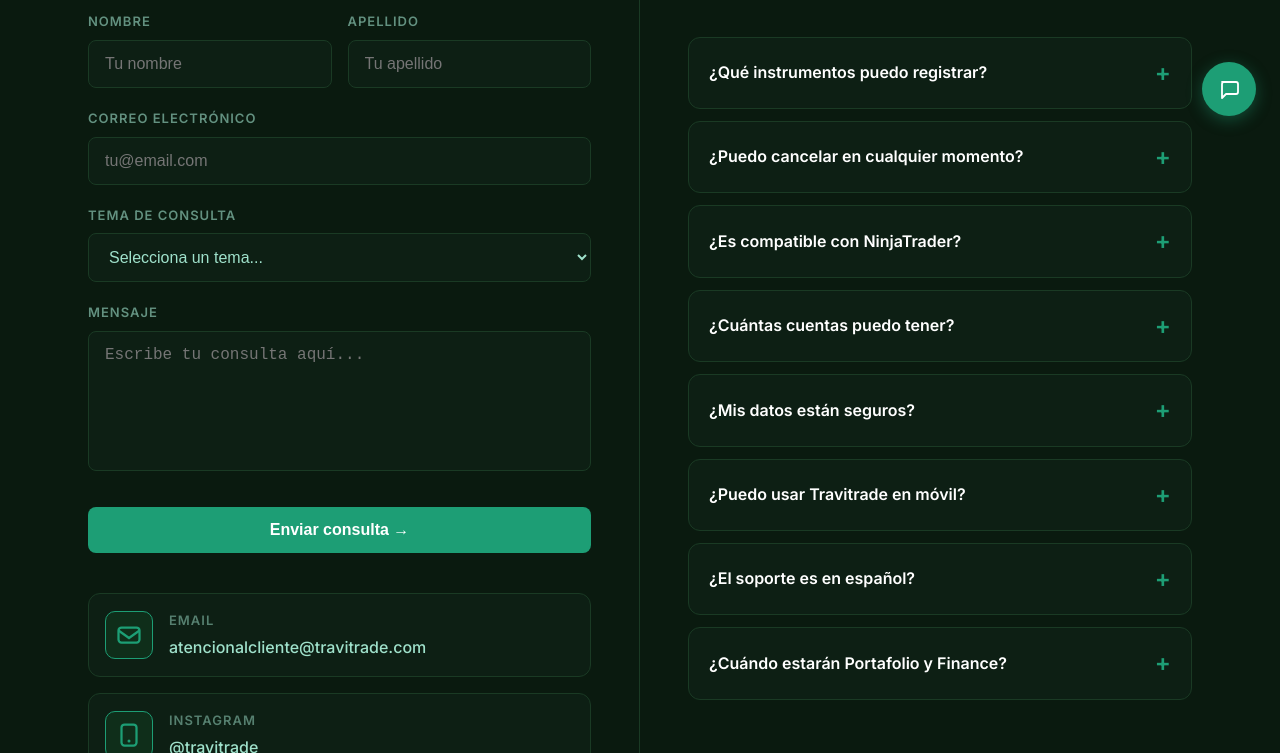
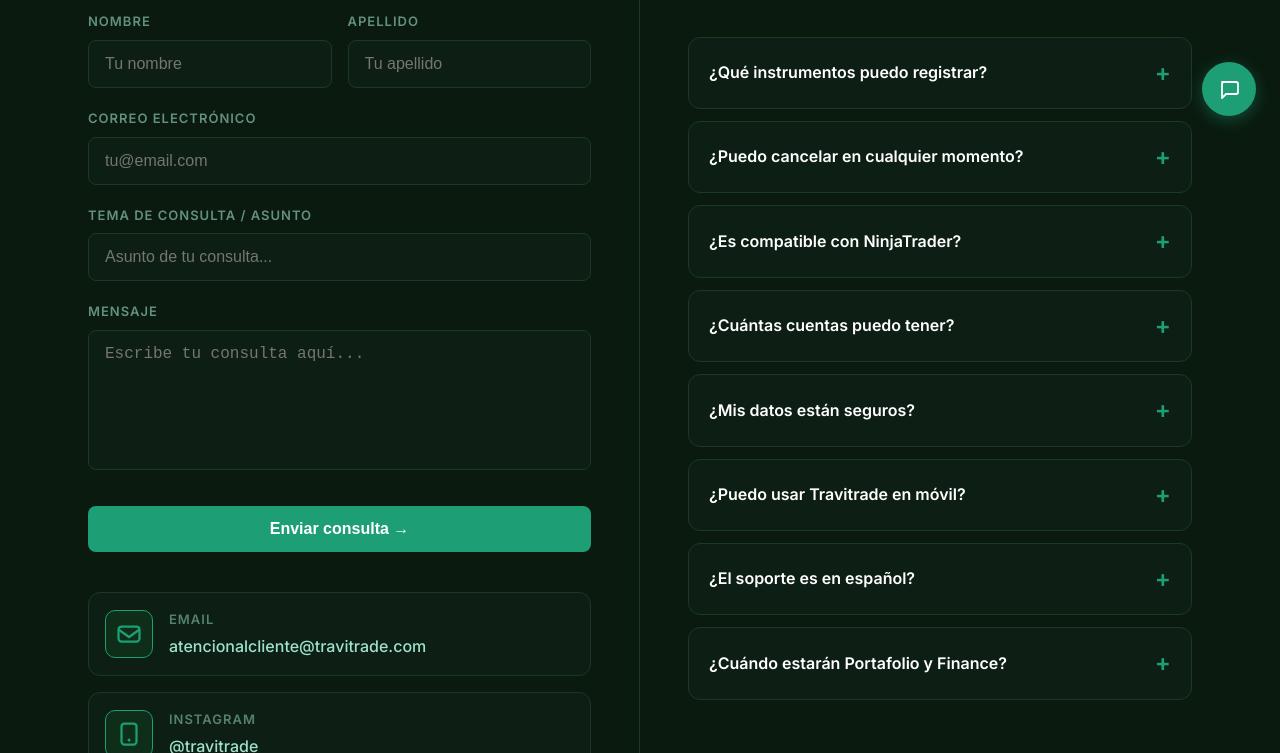
Before and after one commit to corvenca/travitrade-web, a website: page pages/contacto.html in a window 1280 px wide. Shown: the part 660-1413 px from the top of the page. Drawn offline with Linux system fonts and the light colour scheme.

Commit message:
Feature: formulario contacto web conectado a API travitrade-app

```diff
--- a/pages/contacto.html
+++ b/pages/contacto.html
@@ -84,39 +84,35 @@
       <div class="col-title">Envíanos un mensaje</div>
       <p class="col-sub">Completa el formulario y te responderemos a la brevedad posible.</p>
 
-      <form id="contact-form" onsubmit="event.preventDefault(); window.submitContactForm();">
+      <div id="success-msg" style="display:none; text-align:center; padding: 32px 24px; background: #0d1f14; border: 1px solid #1D9E75; border-radius: 12px; margin-bottom: 24px;">
+        <h3 style="color:#1D9E75; font-size: 20px; margin-bottom: 8px;">¡Consulta enviada con éxito! 🎉</h3>
+        <p style="color:rgba(159,225,203,0.8); font-size: 14px; margin:0;">Gracias por contactarnos. Te responderemos muy pronto a tu correo.</p>
+      </div>
+
+      <form id="form-contacto" onsubmit="enviarConsulta(event)">
         <div class="form-row">
           <div class="form-group">
             <label class="form-label">NOMBRE</label>
-            <input class="form-input" id="cf-nombre" type="text" placeholder="Tu nombre" required />
+            <input class="form-input" id="nombre" type="text" placeholder="Tu nombre" required />
           </div>
           <div class="form-group">
             <label class="form-label">APELLIDO</label>
-            <input class="form-input" id="cf-apellido" type="text" placeholder="Tu apellido" />
+            <input class="form-input" id="apellido" type="text" placeholder="Tu apellido" />
           </div>
         </div>
         <div class="form-group">
           <label class="form-label">CORREO ELECTRÓNICO</label>
-          <input class="form-input" id="cf-email" type="email" placeholder="tu@email.com" required />
+          <input class="form-input" id="email" type="email" placeholder="tu@email.com" required />
         </div>
         <div class="form-group">
-          <label class="form-label">TEMA DE CONSULTA</label>
-          <select class="form-select" id="cf-tema" required>
-            <option value="">Selecciona un tema...</option>
-            <option>Travi Journals</option>
-            <option>Planes y precios</option>
-            <option>Problemas técnicos</option>
-            <option>Sugerencias</option>
-            <option>Travi Portafolio (próximamente)</option>
-            <option>Travi Finance (próximamente)</option>
-            <option>Otro</option>
-          </select>
+          <label class="form-label">TEMA DE CONSULTA / ASUNTO</label>
+          <input class="form-input" id="asunto" type="text" placeholder="Asunto de tu consulta..." required />
         </div>
         <div class="form-group">
           <label class="form-label">MENSAJE</label>
-          <textarea class="form-textarea" id="cf-mensaje" placeholder="Escribe tu consulta aquí..." required></textarea>
+          <textarea class="form-textarea" id="mensaje" placeholder="Escribe tu consulta aquí..." required></textarea>
         </div>
-        <button type="submit" class="submit-btn">Enviar consulta →</button>
+        <button type="submit" id="btn-enviar" class="submit-btn">Enviar consulta →</button>
       </form>
 
       <div class="channels">
@@ -200,29 +196,49 @@
       })
     })
 
-    window.submitContactForm = async function() {
-      const nombre = document.getElementById('cf-nombre').value
-      const apellido = document.getElementById('cf-apellido').value
-      const email = document.getElementById('cf-email').value
-      const tema = document.getElementById('cf-tema').value
-      const mensaje = document.getElementById('cf-mensaje').value
+    async function enviarConsulta(e) {
+      e.preventDefault()
+
+      const nombre = document.getElementById('nombre').value.trim()
+      const email = document.getElementById('email').value.trim()
+      const asunto = document.getElementById('asunto').value.trim()
+      const mensaje = document.getElementById('mensaje').value.trim()
+
+      if (!nombre || !email || !asunto || !mensaje) {
+        alert('Por favor completa todos los campos')
+        return
+      }
+
+      const emailRegex = /^[^\s@]+@[^\s@]+\.[^\s@]+$/
+      if (!emailRegex.test(email)) {
+        alert('Por favor ingresa un correo válido')
+        return
+      }
+
+      const btn = document.getElementById('btn-enviar')
+      btn.disabled = true
+      btn.textContent = 'Enviando...'
 
       try {
-        await fetch('https://app.travitrade.com/api/leads', {
+        const res = await fetch('https://app.travitrade.com/api/contact', {
           method: 'POST',
           headers: { 'Content-Type': 'application/json' },
-          body: JSON.stringify({
-            nombre: `${nombre} ${apellido}`.trim(),
-            email,
-            pais: 'N/A',
-            source: 'contacto_web',
-            mensaje: `[${tema}] ${mensaje}`
-          })
+          body: JSON.stringify({ nombre, email, asunto, mensaje, categoria: 'web' })
         })
-      } catch {}
 
-      alert('¡Gracias por tu mensaje! Te responderemos pronto a atencionalcliente@travitrade.com')
-      document.getElementById('contact-form').reset()
+        if (res.ok) {
+          document.getElementById('form-contacto').style.display = 'none'
+          document.getElementById('success-msg').style.display = 'block'
+        } else {
+          alert('Error al enviar. Intenta de nuevo.')
+          btn.disabled = false
+          btn.textContent = 'Enviar consulta →'
+        }
+      } catch {
+        alert('Error de conexión. Intenta de nuevo.')
+        btn.disabled = false
+        btn.textContent = 'Enviar consulta →'
+      }
     }
   </script>
 
```
